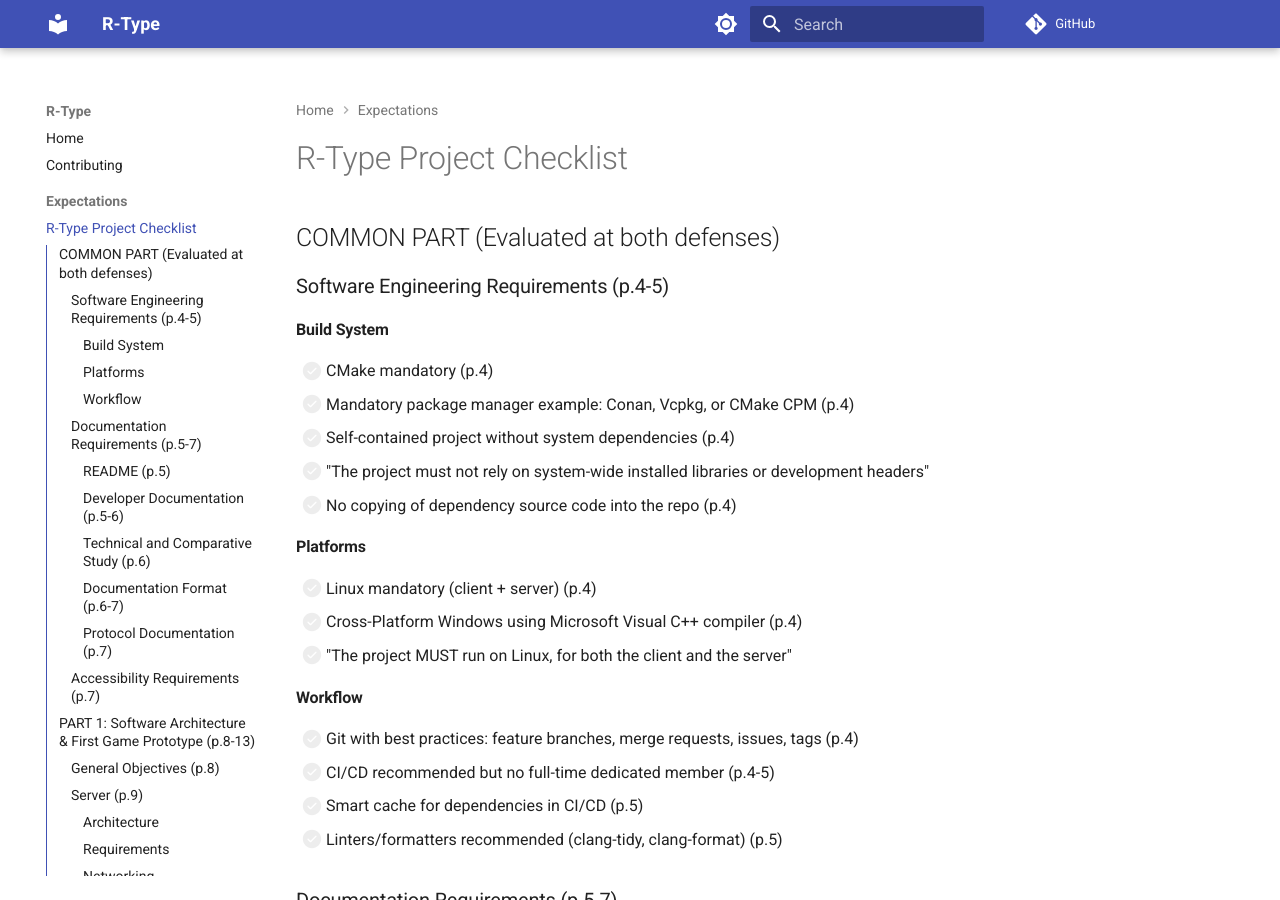
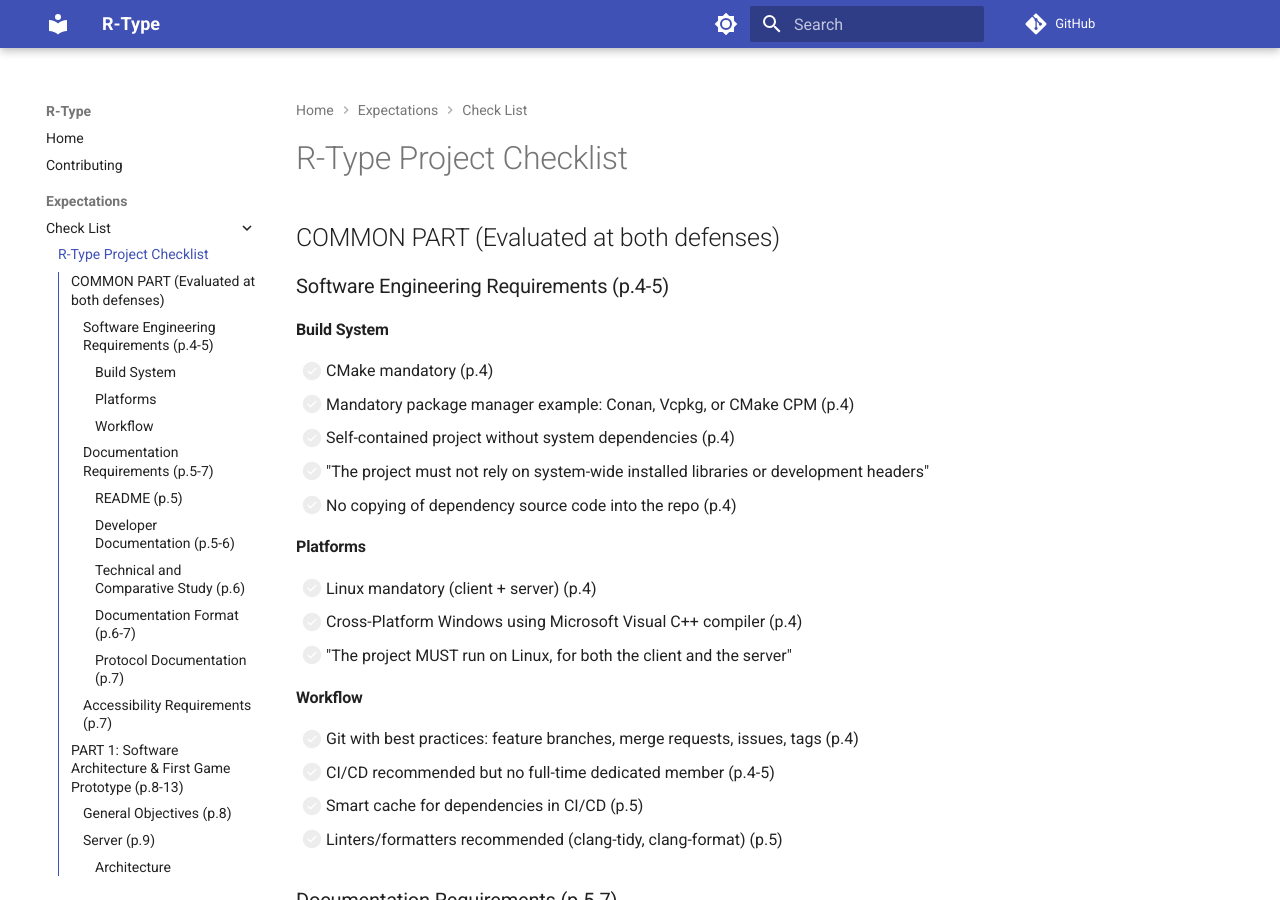
Before and after one commit to eliestroun14/R-Type, an MkDocs documentation site: the page built from docs/Expectations/CheckList/expectations.md, in a window 1280 px wide and 900 px high. Built offline with MkDocs 1.6.1 and Material for MkDocs 9.7.7, drawn with Linux system fonts in a browser that asks for light colours; comment, search, counter and statistics services are not loaded.

```diff
--- a/mkdocs.yml
+++ b/mkdocs.yml
@@ -88,7 +88,8 @@ nav:
   - Home: index.md
   - Contributing: Contributing/contributing.md
   - Expectations:
-    - Expectations/expectations.md
+    - Check List:
+      - Expectations/CheckList/expectations.md
     - Expectations/test.md
     - Test:
       - Expectations/test/test.md
```
Also changed, not shown: docs/Expectations/CheckList/expectations.md (renamed from docs/Expectations/expectations.md).
